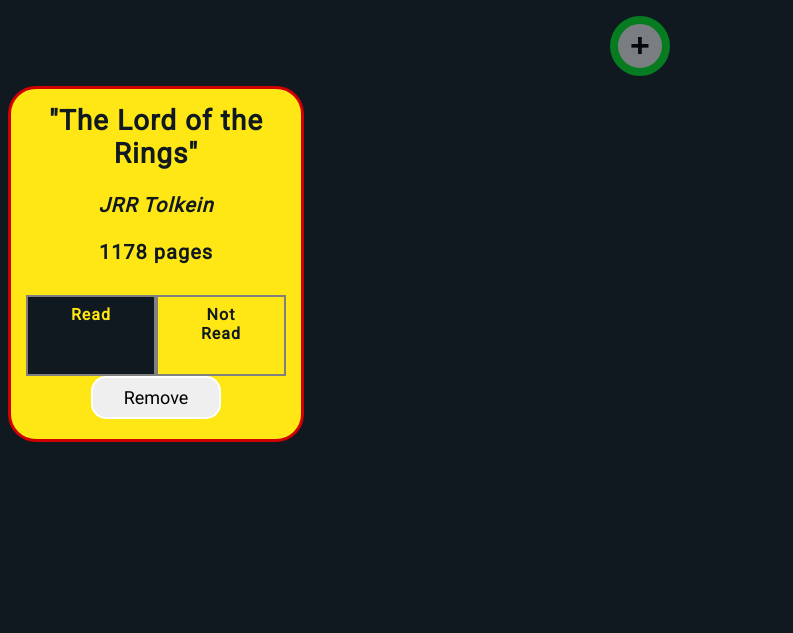
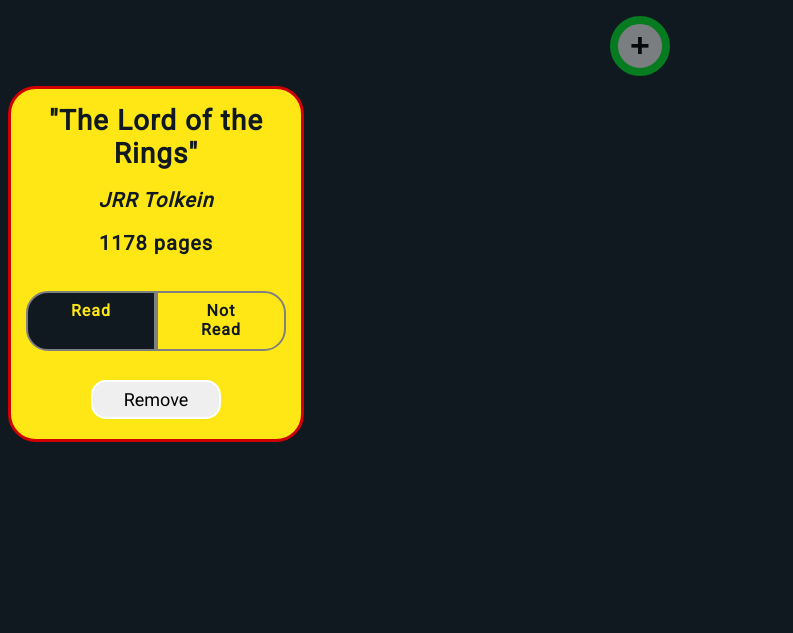
Before and after one commit to YousufRab/Library, a plain HTML site: page index.html in a window 1280 px wide. Shown: the part 122-755 px from the top of the page, without its empty margins (0-793 px from the left). Drawn offline with Linux system fonts and the light colour scheme.

Commit message:
Finalize styling options for card radio button toggles

```diff
--- a/styles.css
+++ b/styles.css
@@ -307,11 +307,11 @@ fieldset > div:nth-child(4) > input + label:hover, .read > input + label:hover {
     font-weight: 600;
 }
 
-fieldset > div:nth-child(4) > input + label:first-of-type {
+fieldset > div:nth-child(4) > input + label:first-of-type, .read> input + label:first-of-type {
     border-radius: 22px 0 0 22px;
 }
 
-fieldset > div:nth-child(4) > input + label:last-of-type {
+fieldset > div:nth-child(4) > input + label:last-of-type, .read > input + label:last-of-type {
     border-radius: 0px 22px 22px 0px;
 }
 
@@ -319,11 +319,20 @@ fieldset > div:nth-child(4) > input + label:last-of-type {
 
 .read > label {
     width: 70px;
+    margin-bottom: 20px;
+    height: 40px;
+    text-align: center;
+    align-self: center;
+}
+
+.read> input + label:first-of-type {
+    text-align: center;
 }
 
 .read {
     display: flex;
     justify-content: center;
+    align-items: center;
 }
 
 .read > input {
```
